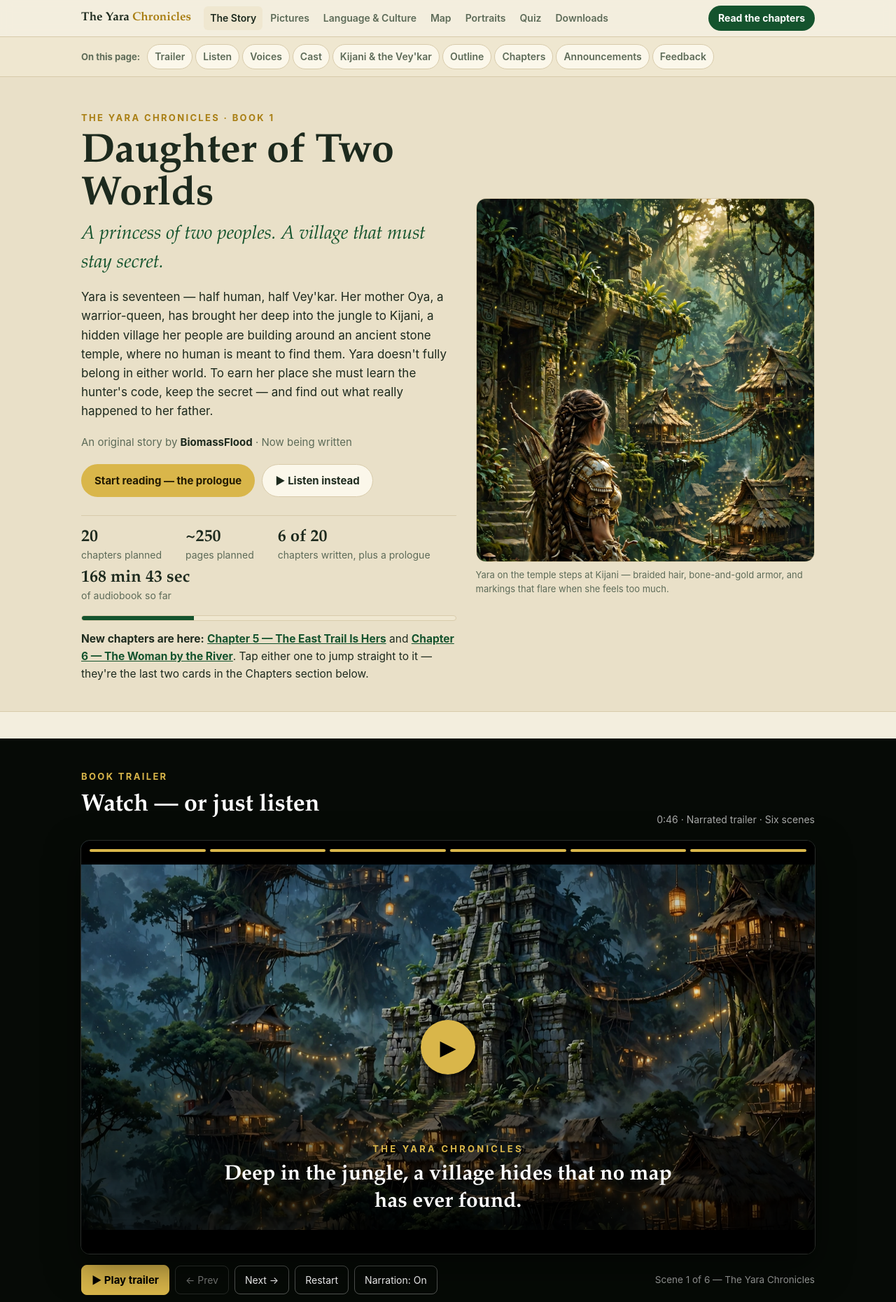
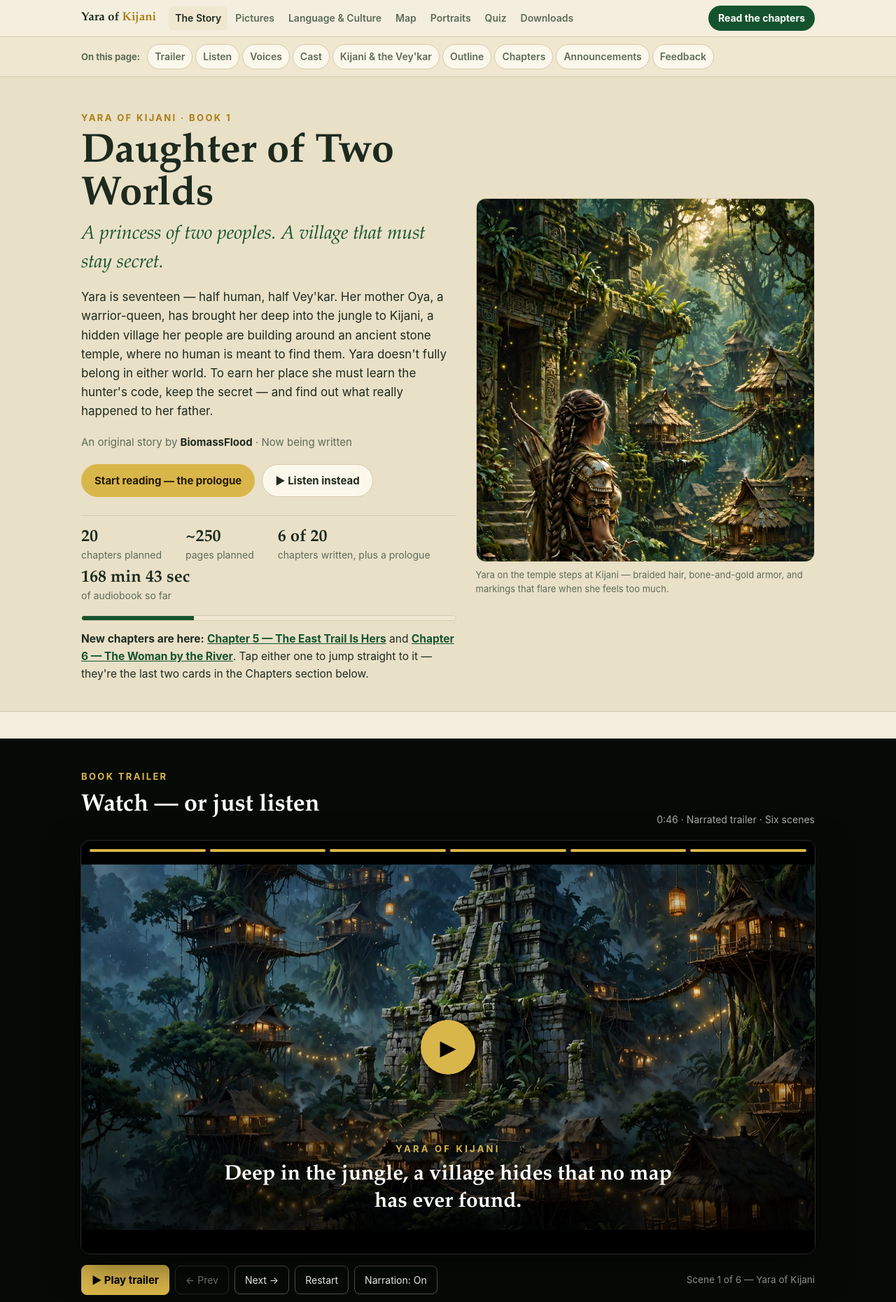
Before and after one commit to peterstrent3-lang/the-yara-chronicles, a plain HTML site: page index.html in a window 1280 px wide. Shown: the top 1860 px of the page at 70% size. Drawn offline with Linux system fonts and the light colour scheme.

Commit message:
Rename series to Yara of Kijani (was The Yara Chronicles); Book 1 Daughter of Two Worlds unchanged

```diff
--- a/index.html
+++ b/index.html
@@ -4,9 +4,9 @@
     <meta charset="utf-8" />
     <meta name="viewport" content="width=device-width, initial-scale=1, viewport-fit=cover" />
     <meta name="color-scheme" content="light dark" />
-    <meta name="description" content="The Yara Chronicles — Book 1: Daughter of Two Worlds. Read and listen to the prologue and first six chapters of an original story about a half-human, half-Vey'kar princess and the hidden jungle village of Kijani." />
+    <meta name="description" content="Yara of Kijani — Book 1: Daughter of Two Worlds. Read and listen to the prologue and first six chapters of an original story about a half-human, half-Vey'kar princess and the hidden jungle village of Kijani." />
     <link rel="icon" href="data:," />
-    <title>The Yara Chronicles — Daughter of Two Worlds</title>
+    <title>Yara of Kijani — Daughter of Two Worlds</title>
     <style>
       :root {
         color-scheme: light dark;
@@ -559,7 +559,7 @@
   <body>
     <header class="topnav">
       <div class="topnav-inner">
-        <a class="brand" href="#top">The Yara <span>Chronicles</span></a>
+        <a class="brand" href="#top">Yara of <span>Kijani</span></a>
         <nav aria-label="Site pages">
           <a href="index.html" class="current" aria-current="page">The Story</a>
           <a href="pictures.html">Pictures</a>
@@ -592,7 +592,7 @@
       <div class="hero">
         <div class="hero-grid">
           <div>
-            <p class="kicker">The Yara Chronicles · Book 1</p>
+            <p class="kicker">Yara of Kijani · Book 1</p>
             <h1>Daughter of Two Worlds</h1>
             <p class="booktitle">A princess of two peoples. A village that must stay secret.</p>
             <p class="lede">
@@ -667,12 +667,12 @@
           <details class="transcript">
             <summary>Read the trailer narration</summary>
             <ol>
-              <li>The Yara Chronicles. Deep in the jungle, a village hides that no map has ever found.</li>
+              <li>Yara of Kijani. Deep in the jungle, a village hides that no map has ever found.</li>
               <li>This is Oya, Yara's mother and the founder of Kijani. She left her own world behind to build a hidden home where her people could survive.</li>
               <li>Yara, seventeen, the princess. Half human. Half Vey'kar. Princess of a place that must stay secret.</li>
               <li>The first hunt. To belong here, she has to earn it — track, hunt, and live by the code.</li>
               <li>Someone is watching. A boot print. A snare line. A camera, blinking red in the dark.</li>
-              <li>The Yara Chronicles, Book One. Daughter of Two Worlds. Twenty chapters planned. Six written. A secret that has to stay secret. Now being written.</li>
+              <li>Yara of Kijani, Book One. Daughter of Two Worlds. Twenty chapters planned. Six written. A secret that has to stay secret. Now being written.</li>
             </ol>
           </details>
         </div>
@@ -699,7 +699,7 @@
               <audio controls preload="metadata" src="assets/story-overview.mp3" aria-label="Listen to the story of Daughter of Two Worlds, narrated in about a minute"></audio>
               <details class="transcript-light">
                 <summary>Read the transcript</summary>
-                <p>Daughter of Two Worlds, Book One of The Yara Chronicles. Yara is seventeen, half human and half Vey'kar. She is learning to live on Earth while her mother Oya secretly builds Kijani, a hidden Vey'kar village deep in the jungle. Yara does not fully belong in either world, and she is still searching for the truth about her missing father, Jonah Noah Moses, whom Oya called Ayo. Did he leave, was he taken, or is he dead? Nobody knows. Around her are Zola, her loyal best friend; Jabari, the rival elder who finds her too human; Amara, the healer who knows more about Ayo than she says; Elena Ruiz, a human ally; and Dane Mercer, a trophy hunter who has found the first traces of Kijani. Twenty chapters are planned, and the first six are written.</p>
+                <p>Daughter of Two Worlds, Book One of Yara of Kijani. Yara is seventeen, half human and half Vey'kar. She is learning to live on Earth while her mother Oya secretly builds Kijani, a hidden Vey'kar village deep in the jungle. Yara does not fully belong in either world, and she is still searching for the truth about her missing father, Jonah Noah Moses, whom Oya called Ayo. Did he leave, was he taken, or is he dead? Nobody knows. Around her are Zola, her loyal best friend; Jabari, the rival elder who finds her too human; Amara, the healer who knows more about Ayo than she says; Elena Ruiz, a human ally; and Dane Mercer, a trophy hunter who has found the first traces of Kijani. Twenty chapters are planned, and the first six are written.</p>
               </details>
             </div>
             <div id="voices">
@@ -1682,7 +1682,7 @@
           <h2 class="section-title">An original work of fiction</h2>
           <div class="disclaimer">
             <p>This is a work of fiction. Names, characters, places, events, and incidents are either the product of the author's imagination or are used fictitiously. Any resemblance to actual persons, living or dead, or to actual events, places, or organisations, is entirely coincidental.</p>
-            <p><em>Daughter of Two Worlds</em>, the series <em>The Yara Chronicles</em>, the Vey'kar, the village of Kijani, and all characters in this book — including Oya, Yara, Jonah Noah Moses (Ayo), Zola, Jabari, Amara, Dane Mercer, and Elena Ruiz — are original creations of the author.</p>
+            <p><em>Daughter of Two Worlds</em>, the series <em>Yara of Kijani</em>, the Vey'kar, the village of Kijani, and all characters in this book — including Oya, Yara, Jonah Noah Moses (Ayo), Zola, Jabari, Amara, Dane Mercer, and Elena Ruiz — are original creations of the author.</p>
             <p>This book is not affiliated with, sponsored by, authorised by, or endorsed by any existing film, television, book, or game franchise, or by any studio or publisher connected with one. Any similarity in broad theme — such as a proud hunter culture or a character of mixed heritage — is a general idea, not a copy of any specific work.</p>
             <p>No part of this book may be reproduced, stored in a retrieval system, or transmitted in any form or by any means — electronic, mechanical, photocopying, recording, or otherwise — without the prior written permission of the author, except for brief quotations used in reviews.</p>
             <h3 class="font-display" style="font-size:19px;color:var(--text);margin:22px 0 8px">Disclosure — AI assistance</h3>
@@ -1695,7 +1695,7 @@
 
     <footer>
       <div class="wrap">
-        <p class="f-brand">The Yara Chronicles</p>
+        <p class="f-brand">Yara of Kijani</p>
         <p>Book 1: <em>Daughter of Two Worlds</em> — an original story by BiomassFlood, now being written. 6 of 20 chapters written, plus the prologue.</p>
         <p>Copyright © 2026 BiomassFlood. All rights reserved.</p>
         <p>Written by BiomassFlood with AI assistance from Luna for drafting and editing. All characters, worldbuilding, and story decisions are the author's own.</p>
@@ -1726,7 +1726,7 @@
           {
             img: "assets/trailer-village.webp",
             alt: "Kijani at night — treehouses with warm lanterns around an ancient stone temple, hidden deep in the jungle",
-            kicker: "The Yara Chronicles",
+            kicker: "Yara of Kijani",
             line: "Deep in the jungle, a village hides that no map has ever found.",
             duration: 6100,
             audio: "assets/trailer-narration-1.mp3"
@@ -1767,7 +1767,7 @@
           {
             img: "assets/trailer-village.webp",
             alt: "Kijani at night — the hidden village around its temple, glowing under the canopy",
-            kicker: "The Yara Chronicles · Book 1",
+            kicker: "Yara of Kijani · Book 1",
             line: "Daughter of Two Worlds",
             duration: 11100,
             audio: "assets/trailer-narration-6.mp3",
@@ -2060,7 +2060,7 @@
             navigator.mediaSession.metadata = new MediaMetadata({
               title: titleForAudio(currentAudio),
               artist: "BiomassFlood",
-              album: "The Yara Chronicles — Daughter of Two Worlds",
+              album: "Yara of Kijani — Daughter of Two Worlds",
               artwork: [{ src: "assets/hero.webp", type: "image/webp" }]
             });
           } catch (e) {}
```
Also changed, not shown: downloads.html (+3 -3 lines), language-culture.html (+4 -4 lines), map.html (+4 -4 lines), pictures.html (+4 -4 lines), portraits.html (+4 -4 lines), quiz.html (+3 -3 lines).
